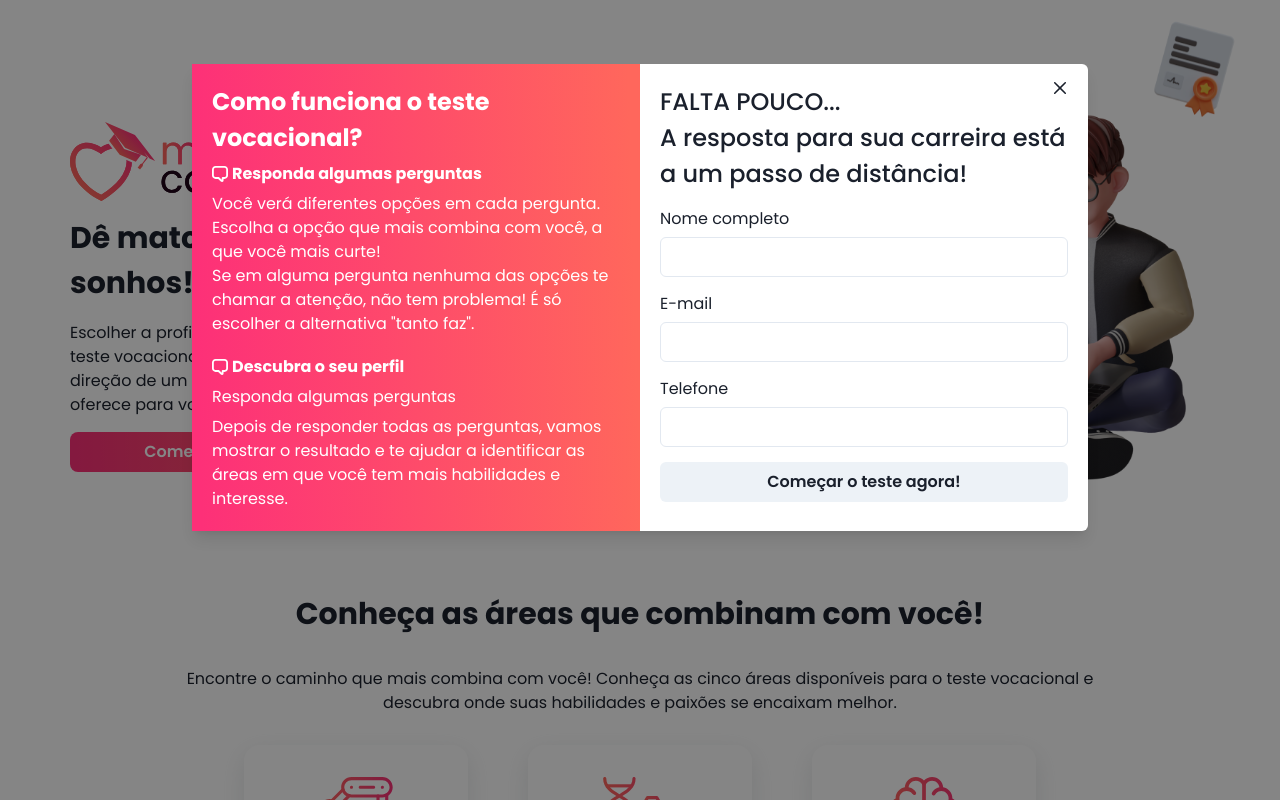
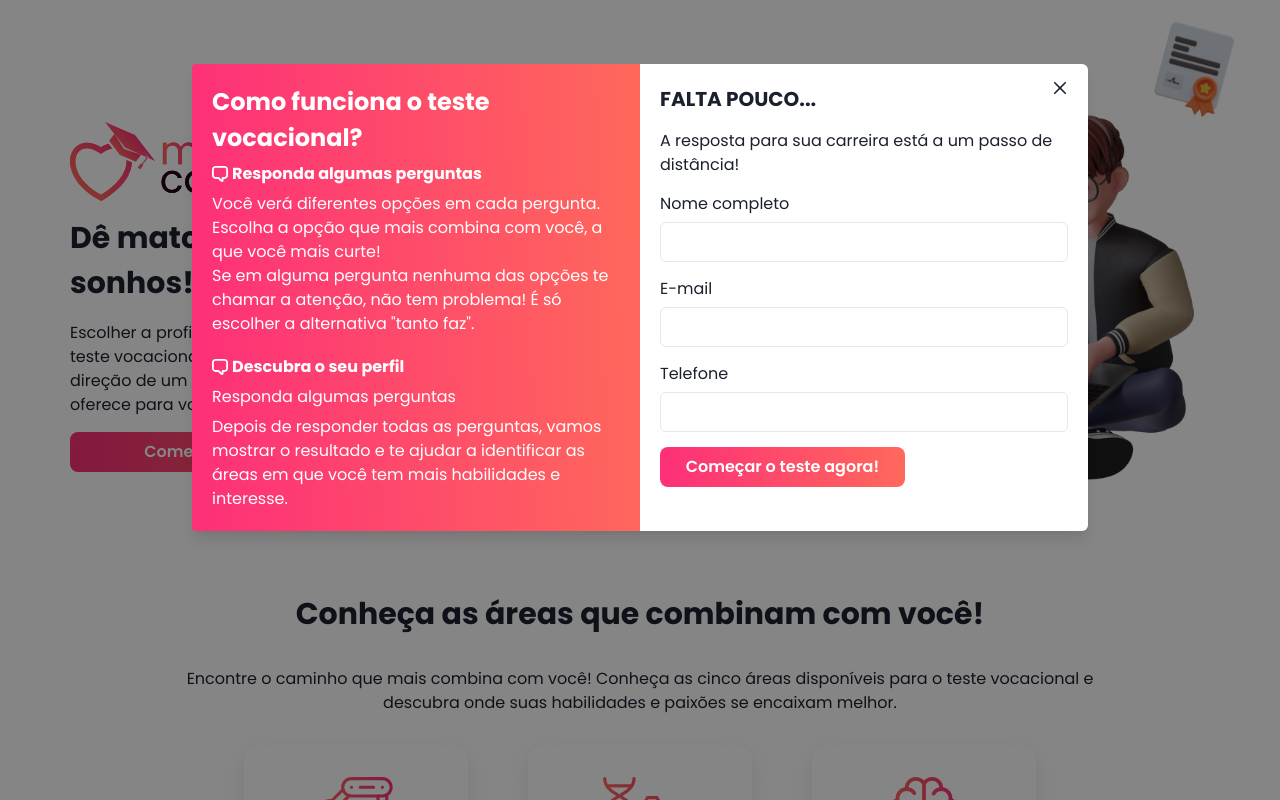
Before and after one commit to johnpaulo0602/teste-vocacional-frontend, a React (Vite) app: page / in a window 1280 px wide. Both pictures are taken after a click on the button "Começar o teste agora!". Shown: the top 800 px of the page. Built offline with nearby package versions, Linux system fonts and the light colour scheme.

Commit message:
correção estilo do modal

```diff
--- a/src/components/register-user-modal/register-user-modal.component.tsx
+++ b/src/components/register-user-modal/register-user-modal.component.tsx
@@ -49,6 +49,8 @@ export function RegisterUserModalComponent(props: RegisterModalProps) {
                                 color={ '#fff' }
                                 maxWidth={ '50%' }
                                 gap={ '19px' }
+                                roundedBottomLeft={'base'}
+                                roundedTopLeft={'base'}
                         >
                             <Flex direction={ 'column' } gap={ '6px' }>
                                 <Text fontWeight={ 'bold' } fontSize={ '24px' }>Como funciona o teste vocacional?</Text>
@@ -81,17 +83,13 @@ export function RegisterUserModalComponent(props: RegisterModalProps) {
                             </Flex>
                         </Flex>
                         <Flex direction={ 'column' } padding={ '20px' } gap={ '15px' }>
-                            <Text fontWeight={ '500' } fontSize={ '24px' }>
-                                FALTA POUCO...
-                                <br/>
-                                A resposta para sua carreira está a um passo de distância!
-                            </Text>
-
+                            <Text fontWeight={ 'bold' } fontSize={ '20px' }>FALTA POUCO...</Text>
+                            <Text>A resposta para sua carreira está a um passo de distância!</Text>
                             <label>
                                 <Flex direction={ 'column' } gap={ '6px' }>
                                     <Text>Nome completo</Text>
                                     <Input
-                                            onChange={ ( event ) => setName( event.target.value ) }
+                                        onChange={ ( event ) => setName( event.target.value ) }
                                     />
                                 </Flex>
                             </label>
@@ -100,7 +98,7 @@ export function RegisterUserModalComponent(props: RegisterModalProps) {
                                 <Flex direction={ 'column' } gap={ '6px' }>
                                     <Text>E-mail</Text>
                                     <Input
-                                            onChange={ ( event ) => setEmail( event.target.value ) }
+                                        onChange={ ( event ) => setEmail( event.target.value ) }
                                     />
                                 </Flex>
                             </label>
@@ -109,7 +107,7 @@ export function RegisterUserModalComponent(props: RegisterModalProps) {
                                 <Flex direction={ 'column' } gap={ '6px' }>
                                     <Text>Telefone</Text>
                                     <Input
-                                            onChange={ ( event ) => setPhone( event.target.value ) }
+                                        onChange={ ( event ) => setPhone( event.target.value ) }
                                     />
                                 </Flex>
                             </label>
@@ -122,8 +120,17 @@ export function RegisterUserModalComponent(props: RegisterModalProps) {
                             {/*</label>*/ }
 
                             <Button
-                                    onClick={ () => submit() }
-                            > Começar o teste agora! </Button>
+                                onClick={ () => submit() }
+                                borderRadius='8px'
+                                background='linear-gradient(268deg, #FF675C 2.54%, #FD3078 97.92%)'
+                                textColor={'White'}
+                                width={'60%'}
+                                _hover={{
+                                    background: 'linear-gradient(268deg, #FD3078 2.54%, #FF675C 97.92%)'
+                                }}
+                            >
+                                Começar o teste agora!
+                            </Button>
                         </Flex>
 
                     </Flex>
--- a/src/services/api-axios.service.ts
+++ b/src/services/api-axios.service.ts
@@ -1,7 +1,7 @@
 import axios, { AxiosInstance } from 'axios';
 
 export const axiosInstance: AxiosInstance = axios.create({
-    baseURL: 'https://match-career-nodejs-6035d87e1a9b.herokuapp.com/',
+    baseURL: 'https://teste-vocacional-nestjs.onrender.com',
     timeout: 5000,
     headers: {
         'Content-Type': 'application/json'
```
